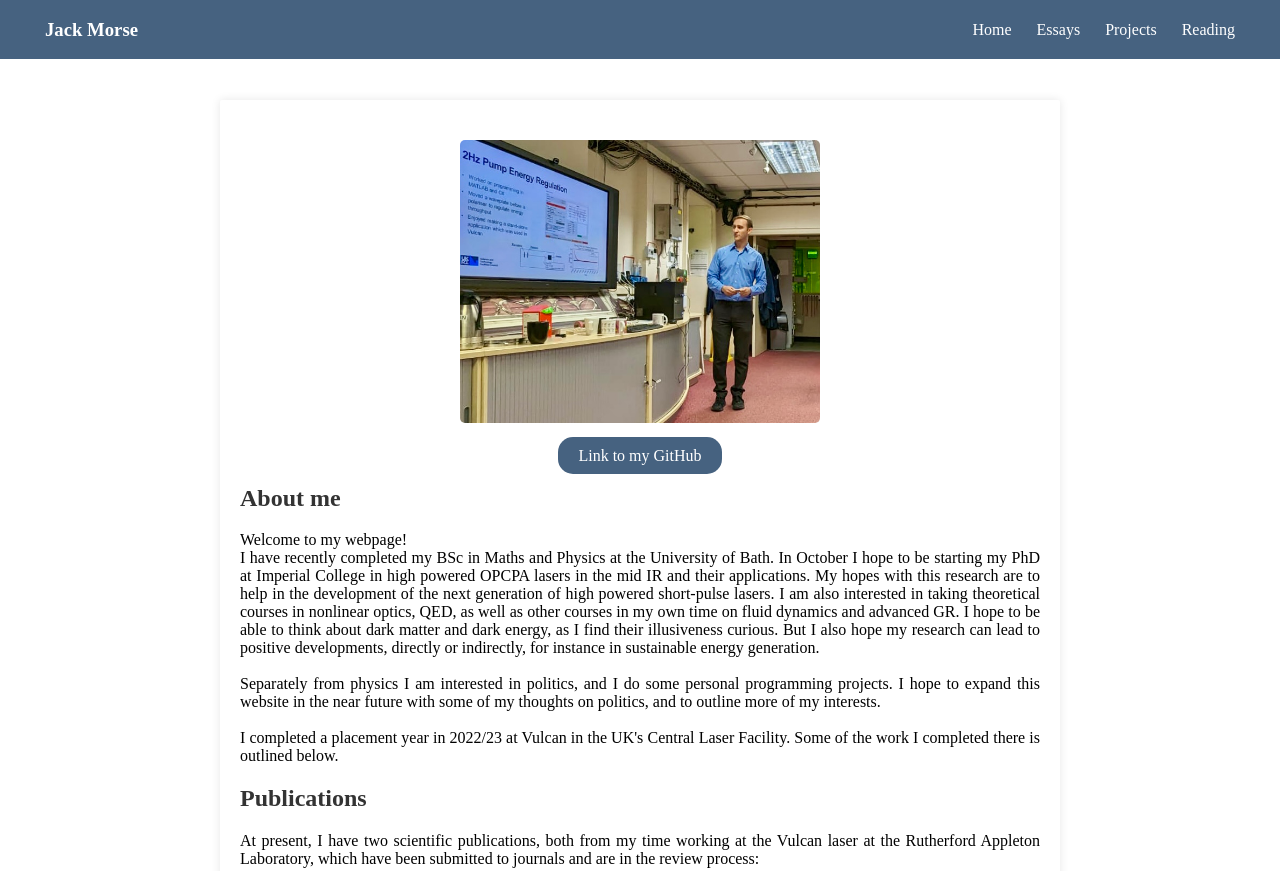
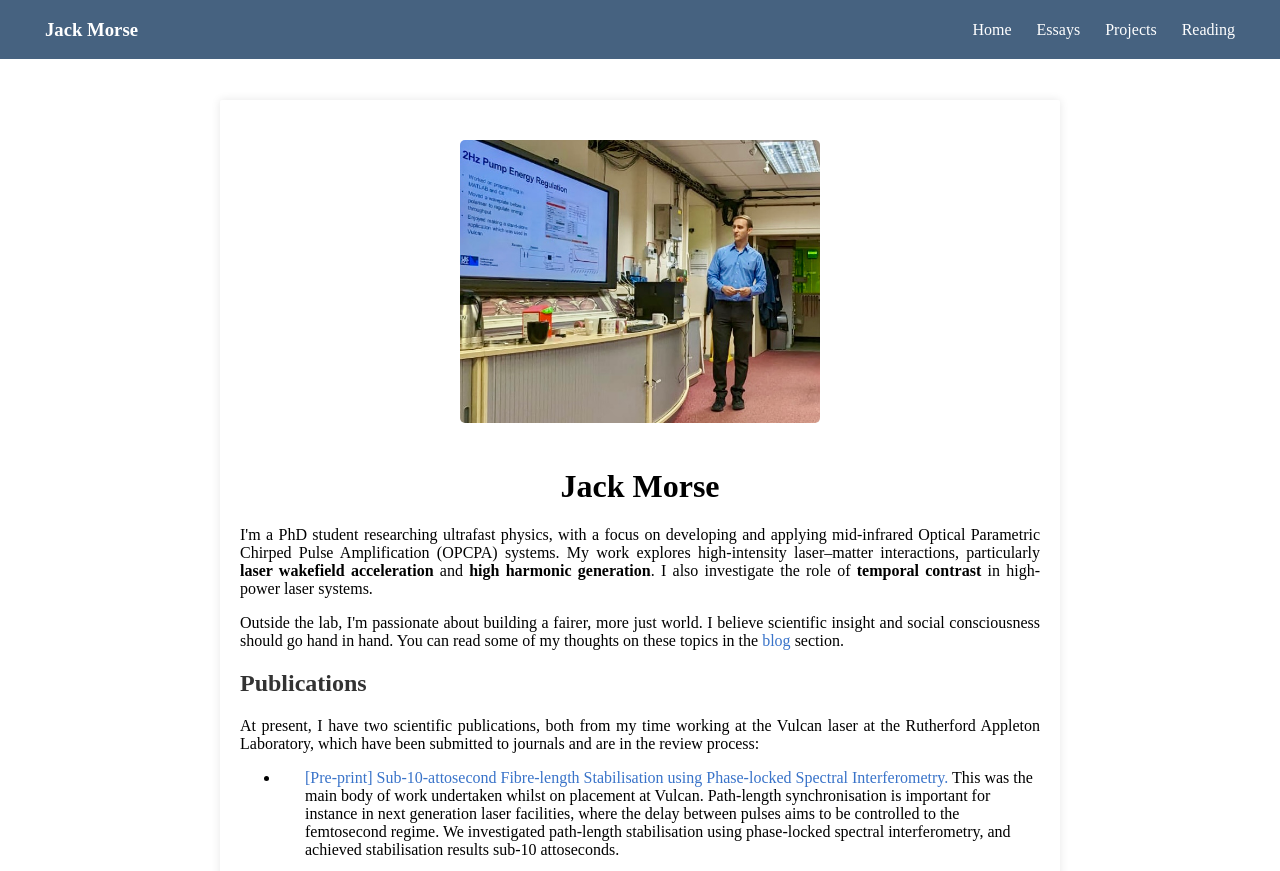
Before and after one commit to jmorse2020/jmorse2020.github.io, a plain HTML site: page index.html in a window 1280 px wide. Shown: the top 871 px of the page. Drawn offline with Linux system fonts and the light colour scheme.

Commit message:
Update index.html

```diff
--- a/index.html
+++ b/index.html
@@ -14,30 +14,20 @@
             <!-- Profile image -->
             <img id="profile-pic" src="./Files/profile-pic.jpg" alt="Profile pic">
 
-            <!-- Github Navigation link  -->
-            <nav>
-                <a href="https://github.com/jmorse2020" target="_blank" id="Github-button">Link to my GitHub</a>
-
-
-            </nav>
-
-            <!-- Sections of the page -->
-            <!-- Section: About  -->
-            <section>
-                <h2>About me</h2>
-                <p>Welcome to my webpage!
-                    <br>
-                I have recently completed my BSc in Maths and Physics at the University of Bath. In October I hope to be starting my PhD at Imperial College in high powered OPCPA lasers in the mid IR and their applications. My hopes with this research are to help in the development of the next generation of high powered short-pulse lasers. I am also interested in taking theoretical courses in nonlinear optics, QED, as well as other courses in my own time on fluid dynamics and advanced GR.
-                I hope to be able to think about dark matter and dark energy, as I find their illusiveness curious. But I also hope my research can lead to positive developments, directly or indirectly, for instance in sustainable energy generation.
-                <br>
-                <br>
-                Separately from physics I am interested in politics, and I do some personal programming projects. I hope to expand this website in the near future with some of my thoughts on politics, and to outline more of my interests.
-                <br>
-                <br>
-                I completed a placement year in 2022/23 at Vulcan in the UK's Central Laser Facility. Some of the work I completed there is outlined below.
-                <br>
-                </p>
-            </section>
+            <!-- Bio -->
+            <h1>Jack Morse</h1>
+            <p>
+                I'm a PhD student researching ultrafast physics, with a focus on developing and applying
+                mid-infrared Optical Parametric Chirped Pulse Amplification (OPCPA) systems.
+                My work explores high-intensity laser–matter interactions, particularly
+                <strong>laser wakefield acceleration</strong> and <strong>high harmonic generation</strong>.
+                I also investigate the role of <strong>temporal contrast</strong> in high-power laser systems.
+            </p>
+            <p>
+                Outside the lab, I'm passionate about building a fairer, more just world. I believe
+                scientific insight and social consciousness should go hand in hand. You can read
+                some of my thoughts on these topics in the <a href="blog.html">blog</a> section.
+            </p>
 
             <!-- Section: Publications -->
             <section>
```
